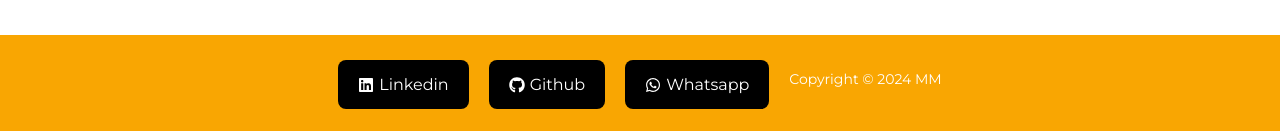
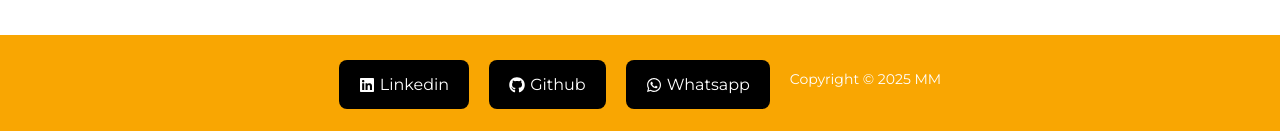
Before and after one commit to MateusMiranda20/portfolio, a React (Vite) app: page / in a window 1280 px wide. Shown: the part 2100-2231 px from the top of the page. Built offline with nearby package versions, Linux system fonts and the light colour scheme.

Commit message:
Trocando o ano

```diff
--- a/src/components/Footer/index.jsx
+++ b/src/components/Footer/index.jsx
@@ -26,7 +26,7 @@ function Footer() {
             <FaWhatsapp />
             <p>Whatsapp</p>
           </a>
-          <span>Copyright © 2024 MM</span>
+          <span>Copyright © 2025 MM</span>
         </div>
       </Section>
     </Container>
```
